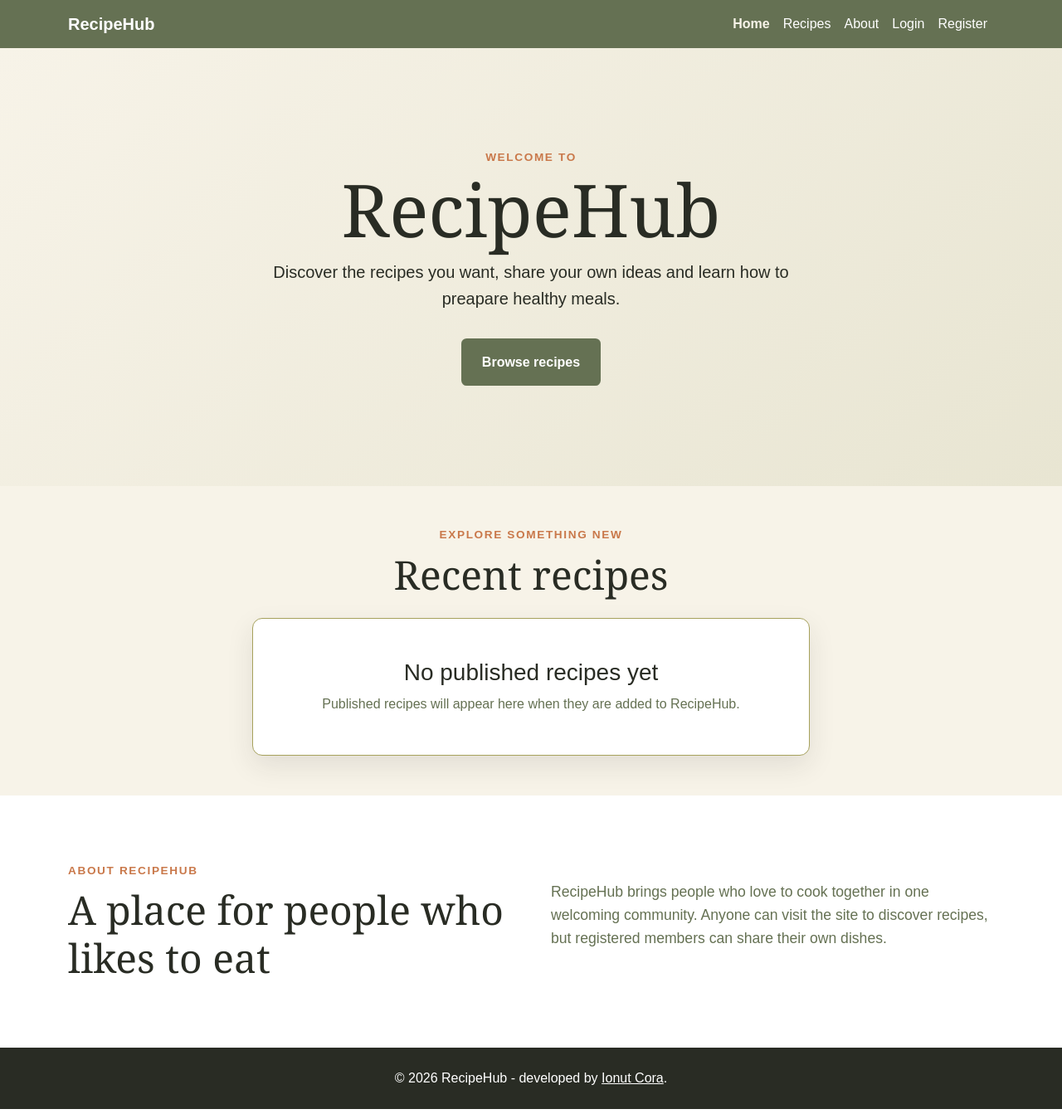
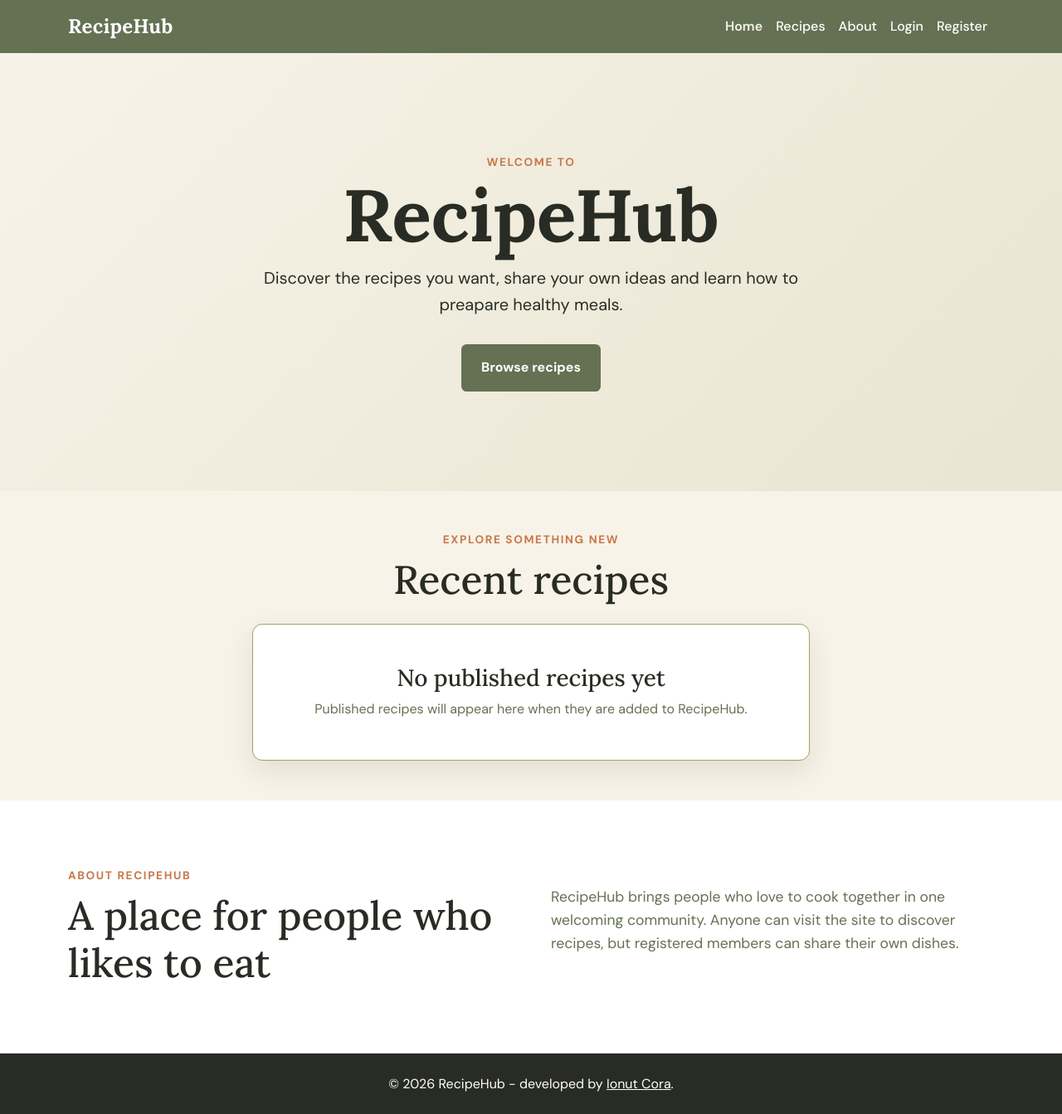
Before and after one commit to Ionut-Cora/recipehub, a Django app: template templates/recipes/home.html in a window 1280 px wide. Shown: the whole page at 83% size. Run offline with Django 3.2, Linux system fonts and the light colour scheme; the template is opened without the code that fills it, so the values that code supplies are empty.

Commit message:
Add Google Fonts

```diff
--- a/static/css/style.css
+++ b/static/css/style.css
@@ -1,3 +1,10 @@
+/* ----------------------------------------
+   Google Fonts
+---------------------------------------- */
+
+@import url('https://fonts.googleapis.com/css2?family=DM+Sans:ital,opsz,wght@0,9..40,100..1000;1,9..40,100..1000&family=Lora:ital,wght@0,400..700;1,400..700&display=swap');
+
+
 /* ----------------------------------------
    Variables
 ---------------------------------------- */
@@ -18,6 +25,10 @@
     /* Layout */
     --shadow-soft: 0 0.75rem 2rem rgb(41 44 36 / 10%);
     --content-width: 75rem;
+
+    /* Typography */
+    --heading-font: "Lora", serif;
+    --body-font: "DM Sans", sans-serif;
 }
 
 
@@ -40,8 +51,29 @@ body {
     margin: 0;
     background-color: var(--background-color);
     color: var(--text-color);
-    font-family: Arial, Helvetica, sans-serif;
+    font-family: var(--body-font);
     line-height: 1.6;
+}
+
+h1,
+h2,
+h3,
+h4,
+h5,
+h6 {
+    font-family: var(--heading-font);
+}
+
+button,
+input,
+select,
+textarea {
+    font-family: var(--body-font);
+}
+
+.btn {
+    font-family: var(--body-font);
+    font-weight: 600;
 }
 
 img {
@@ -75,7 +107,6 @@ a {
 .section h2 {
     margin: 0;
     color: var(--primary-dark-color);
-    font-family: Georgia, "Times New Roman", serif;
     font-size: clamp(2rem, 5vw, 3rem);
     line-height: 1.2;
 }
@@ -168,7 +199,6 @@ a:focus-visible {
 
 .site-logo {
     color: var(--primary-dark-color);
-    font-family: Georgia, "Times New Roman", serif;
     font-size: 1.6rem;
     font-weight: 700;
     text-decoration: none;
@@ -184,8 +214,11 @@ a:focus-visible {
 }
 
 .recipehub-navbar .navbar-brand {
-    color: #ffffff;
+    color: var(--white-color);
+    font-family: var(--heading-font);
+    font-size: 1.5rem;
     font-weight: 700;
+    letter-spacing: 0.02rem;
 }
 
 .recipehub-navbar .navbar-brand:hover,
@@ -194,7 +227,8 @@ a:focus-visible {
 }
 
 .recipehub-navbar .nav-link {
-    color: #ffffff;
+    font-family: var(--body-font);
+    color: var(--white-color);
     font-weight: 500;
 }
 
@@ -215,7 +249,6 @@ a:focus-visible {
 
 .page-header h1 {
     margin-bottom: 1rem;
-    font-family: Georgia, "Times New Roman", serif;
     font-size: clamp(2.5rem, 6vw, 4rem);
 }
 
@@ -250,14 +283,16 @@ a:focus-visible {
 }
 
 .hero h1 {
+    font-family: var(--heading-font);
+    font-weight: 700;
     margin: 0 0 1rem;
-    font-family: Georgia, "Times New Roman", serif;
     font-size: clamp(2.75rem, 8vw, 5.5rem);
     line-height: 1;
     color: var(--primary-dark-color);
 }
 
 .hero-text {
+    font-family: var(--body-font);
     max-width: 42rem;
     margin: 0 auto 2rem;
     font-size: clamp(1rem, 2vw, 1.25rem);
@@ -313,7 +348,6 @@ a:focus-visible {
 
 .recipe-card .card-title {
     color: var(--primary-dark-color);
-    font-family: Georgia, "Times New Roman", serif;
 }
 
 .recipe-category-badge {
@@ -360,7 +394,6 @@ a:focus-visible {
 
 .recipe-detail-header h1 {
     margin-bottom: 1rem;
-    font-family: Georgia, "Times New Roman", serif;
     font-size: clamp(2.5rem, 7vw, 4.75rem);
     line-height: 1.05;
 }
@@ -436,7 +469,6 @@ a:focus-visible {
 .recipe-content-panel h2 {
     margin-bottom: 1.5rem;
     color: var(--primary-dark-color);
-    font-family: Georgia, "Times New Roman", serif;
 }
 
 .recipe-instructions p:last-child {
@@ -494,7 +526,6 @@ a:focus-visible {
 
 .form-card h1 {
     color: var(--primary-dark-color);
-    font-family: Georgia, "Times New Roman", serif;
 }
 
 .form-label {
@@ -533,7 +564,6 @@ a:focus-visible {
 
 .delete-card h1 {
     color: var(--primary-dark-color);
-    font-family: Georgia, "Times New Roman", serif;
 }
 
 
@@ -547,7 +577,6 @@ a:focus-visible {
 
 .comments-section h2 {
     color: var(--primary-dark-color);
-    font-family: Georgia, "Times New Roman", serif;
 }
 
 .comment-form-card,
@@ -580,7 +609,6 @@ a:focus-visible {
 
 #my-recipes-heading {
     color: var(--primary-dark-color);
-    font-family: Georgia, "Times New Roman", serif;
 }
 
 
@@ -647,7 +675,6 @@ a:focus-visible {
 
 .auth-card h1 {
     color: var(--primary-dark-color);
-    font-family: Georgia, "Times New Roman", serif;
 }
 
 .auth-card a {
```
